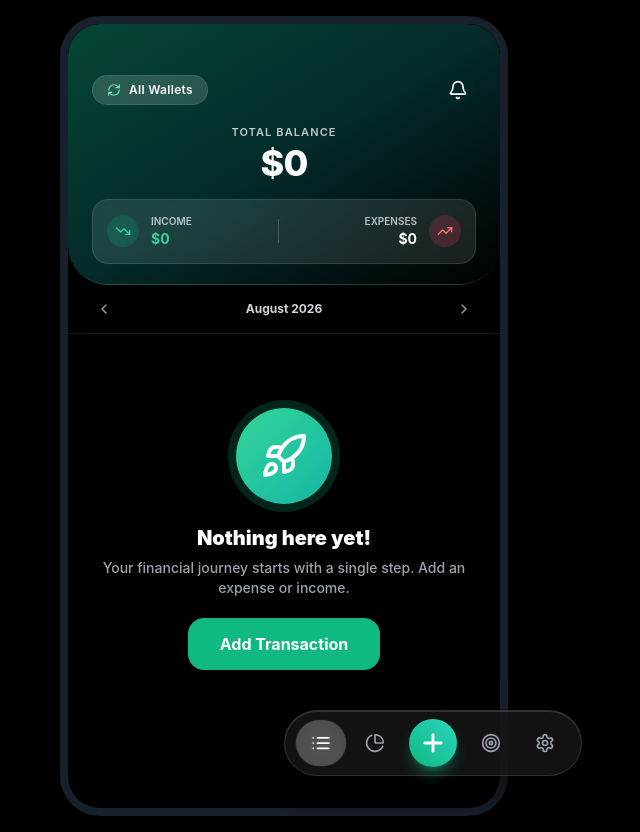
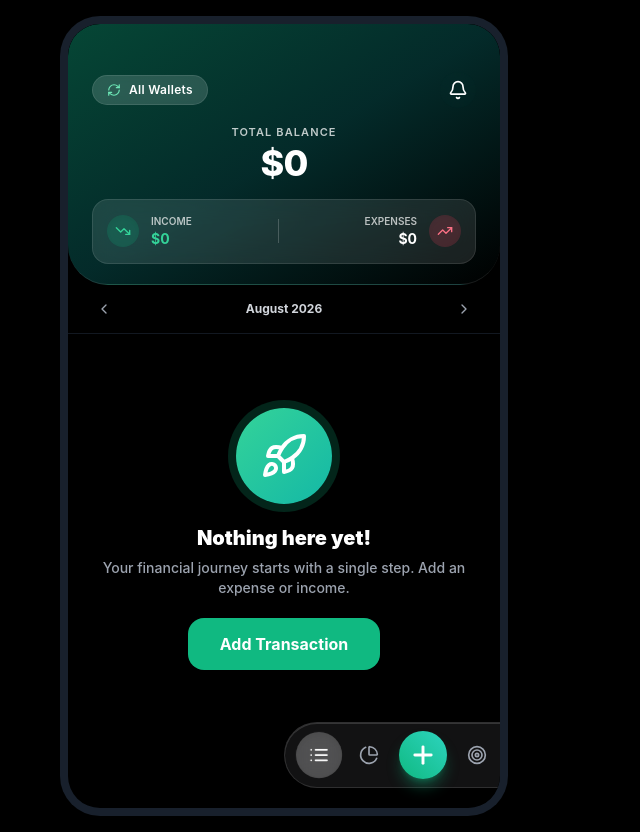
Before and after one commit to buildandbeyondbusiness/the-cashly, a React (Vite) app: page / in a window 1280 px wide. Shown: the whole page, without its empty margins (356-996 px from the left). Built offline with nearby package versions, Linux system fonts and the light colour scheme.

Commit message:
Fix navbar absolute positioning inside frame container

```diff
--- a/src/components/FloatingLiquidNavbar.jsx
+++ b/src/components/FloatingLiquidNavbar.jsx
@@ -8,24 +8,28 @@ export const FloatingLiquidNavbar = ({
   onOpenAddTx,
   hasNotifications
 }) => {
-  const navItems = [
+  const leftItems = [
     { id: 'transactions', label: 'Records', icon: List },
     { id: 'analytics', label: 'Analytics', icon: PieChart },
+  ];
+
+  const rightItems = [
     { id: 'planning', label: 'Planning', icon: Target },
     { id: 'settings', label: 'Settings', icon: Settings, hasBadge: hasNotifications }
   ];
 
   return (
-    <div className="fixed bottom-6 left-1/2 -translate-x-1/2 z-40 px-3 py-2 rounded-full liquid-glass shadow-2xl flex items-center gap-1.5 border border-white/20 animate-spring-up">
+    <nav className="absolute bottom-5 left-1/2 -translate-x-1/2 z-40 px-3 py-2 rounded-full liquid-glass shadow-2xl flex items-center gap-1.5 border border-white/20 animate-spring-up pointer-events-auto">
 
-      {navItems.slice(0, 2).map((item) => {
+      {/* Left Tabs (Records, Analytics) */}
+      {leftItems.map((item) => {
         const Icon = item.icon;
         const isActive = currentTab === item.id;
         return (
           <button
             key={item.id}
             onClick={() => { vibrate(); setCurrentTab(item.id); }}
-            className={`relative flex items-center justify-center w-12 h-11 rounded-full transition-all duration-300 active:scale-95 ${
+            className={`relative flex items-center justify-center w-11 h-11 rounded-full transition-all duration-300 active:scale-90 ${
               isActive
                 ? 'bg-white/25 text-white shadow-inner backdrop-blur-md scale-105'
                 : 'text-gray-400 hover:text-white hover:bg-white/10'
@@ -38,24 +42,25 @@ export const FloatingLiquidNavbar = ({
       })}
 
       {/* Center Elevated Floating Plus (+) FAB */}
-      <div className="px-1">
+      <div className="px-0.5">
         <button
           onClick={() => { vibrate(); onOpenAddTx(); }}
-          className="w-12 h-12 rounded-full bg-gradient-to-tr from-emerald-500 to-teal-400 text-white shadow-lg shadow-emerald-500/40 flex items-center justify-center hover:scale-110 active:scale-90 transition-all duration-300"
+          className="w-12 h-12 rounded-full bg-gradient-to-tr from-emerald-500 to-teal-400 text-white shadow-lg shadow-emerald-500/40 flex items-center justify-center hover:scale-105 active:scale-90 transition-all duration-300"
           title="Add Log"
         >
           <Plus className="w-7 h-7 stroke-[2.5]" />
         </button>
       </div>
 
-      {navItems.slice(2, 4).map((item) => {
+      {/* Right Tabs (Planning, Settings) */}
+      {rightItems.map((item) => {
         const Icon = item.icon;
         const isActive = currentTab === item.id;
         return (
           <button
             key={item.id}
             onClick={() => { vibrate(); setCurrentTab(item.id); }}
-            className={`relative flex items-center justify-center w-12 h-11 rounded-full transition-all duration-300 active:scale-95 ${
+            className={`relative flex items-center justify-center w-11 h-11 rounded-full transition-all duration-300 active:scale-90 ${
               isActive
                 ? 'bg-white/25 text-white shadow-inner backdrop-blur-md scale-105'
                 : 'text-gray-400 hover:text-white hover:bg-white/10'
@@ -70,6 +75,6 @@ export const FloatingLiquidNavbar = ({
         );
       })}
 
-    </div>
+    </nav>
   );
 };
```
